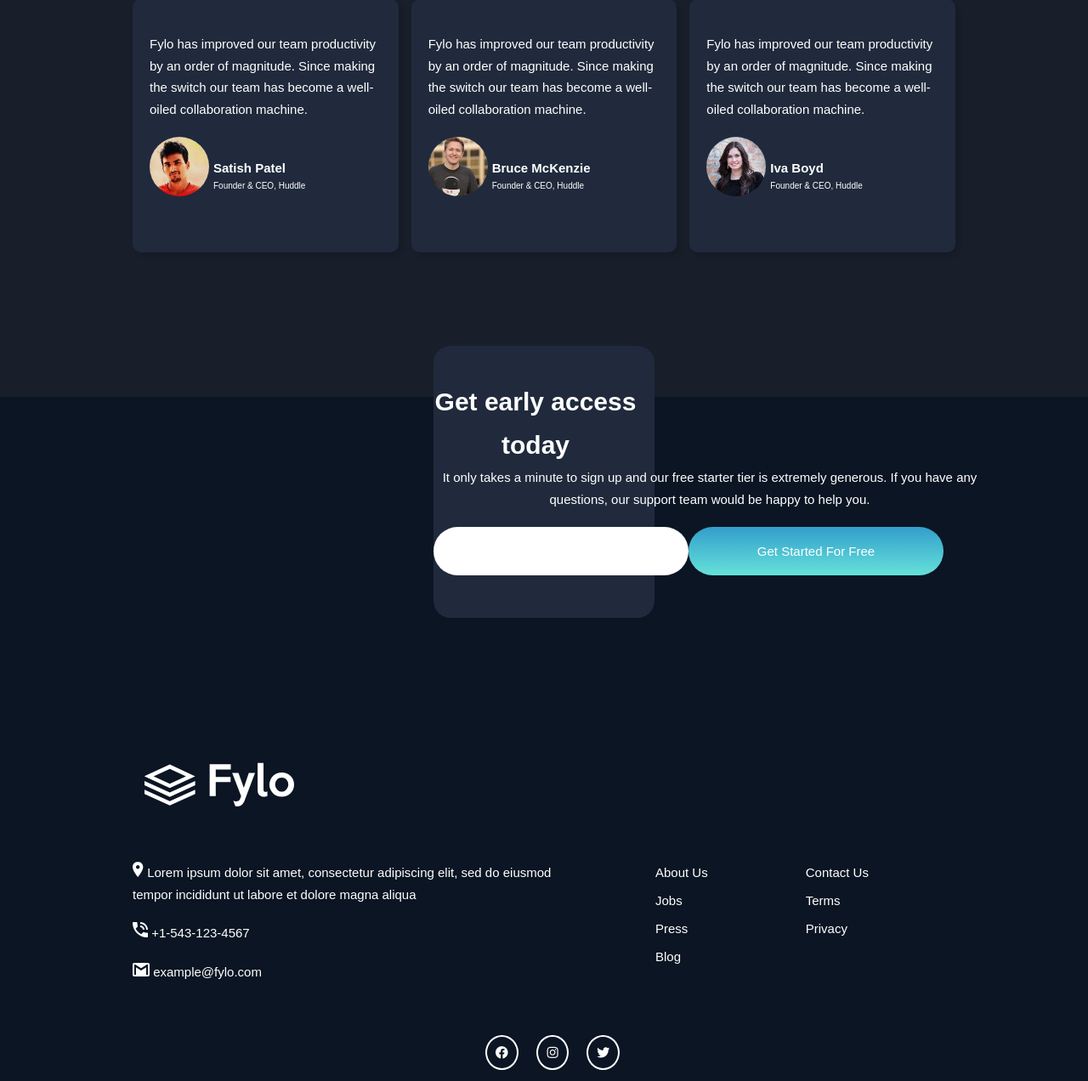
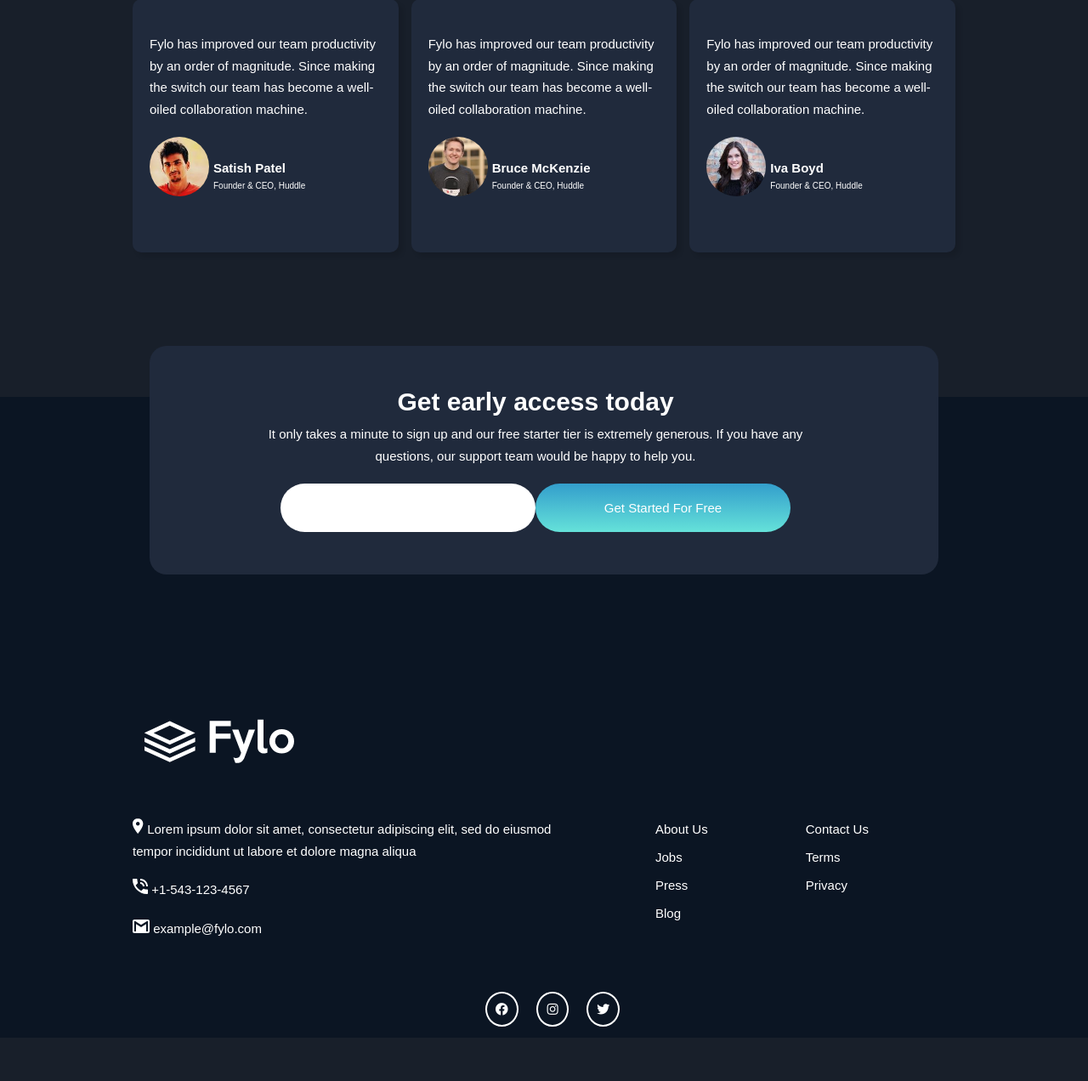
Before and after one commit to iamdoziemoses/MyFYLO-Frontend-Mentor, a PHP site: page / in a window 1280 px wide. Shown: the part 2369-3641 px from the top of the page at 85% size. After the commit the page ends 3590 px from the top, so only its background shows below. Run offline with PHP 8.4, Linux system fonts and the light colour scheme.

Commit message:
change CSS style

```diff
--- a/style.css
+++ b/style.css
@@ -356,15 +356,6 @@ img {
     background: var(--font-color-alt);
 }
 
-.contact {
-    width: 30rem;
-    padding-left: 2rem;
-}
-
-.contact__data {
-    text-align: center;
-}
-
 .footer__container{
     display: flex;
     flex-direction: column;
```
